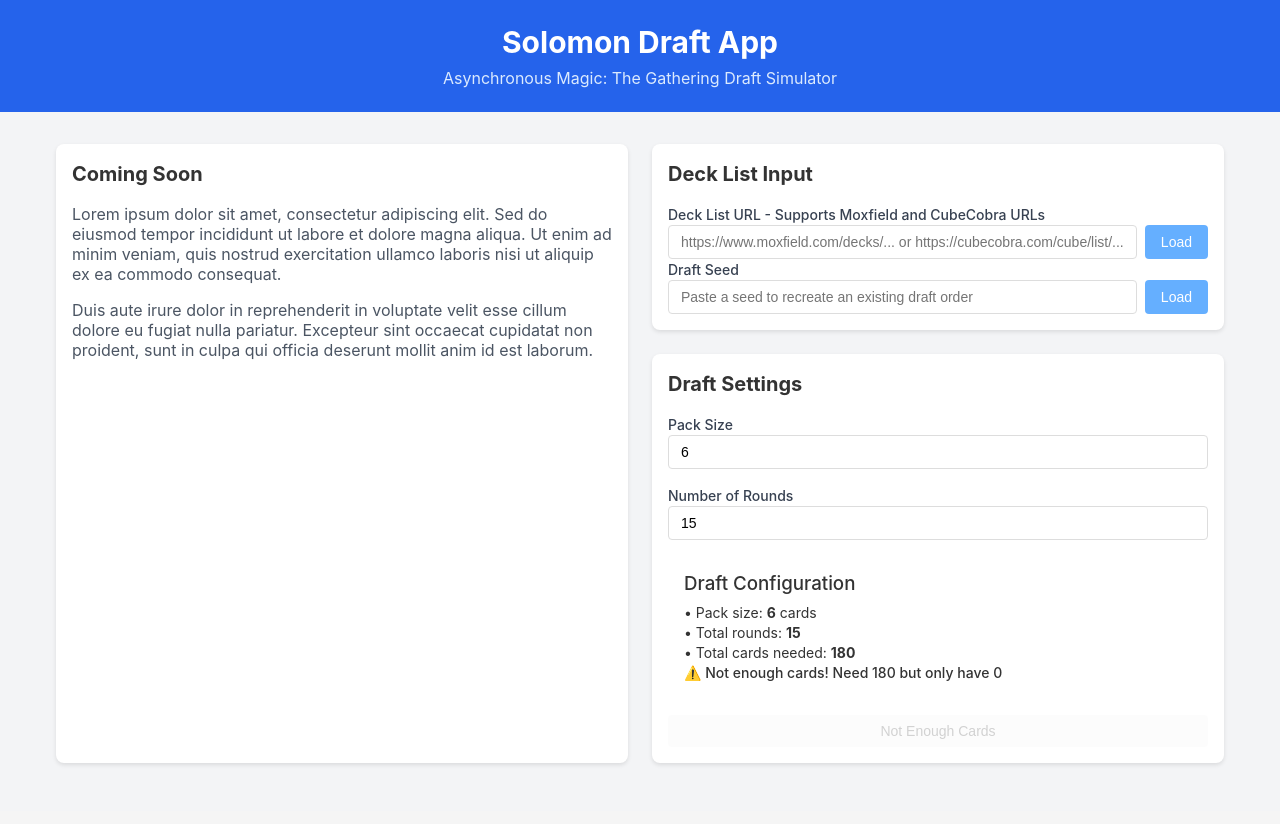
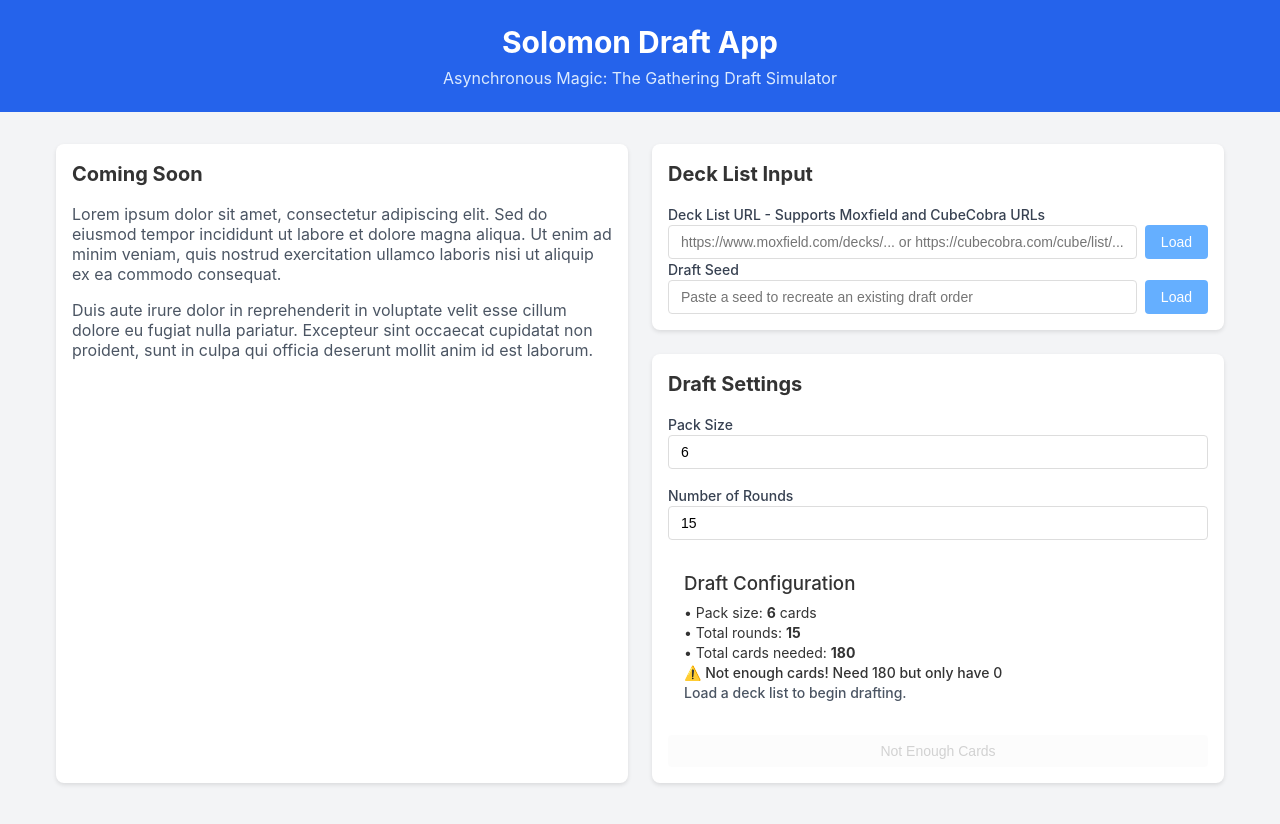
Before and after one commit to wrongstuff/Solomon_Draft, a React (Vite) app: page / in a window 1280 px wide. Shown: the top 824 px of the page. Built offline with nearby package versions, Linux system fonts and the light colour scheme.

Commit message:
updated UI more

```diff
--- a/src/components/DeckInputForm.tsx
+++ b/src/components/DeckInputForm.tsx
@@ -126,17 +126,6 @@ export const DeckInputForm: React.FC<DeckInputFormProps> = ({ onDeckInput, onLoa
 
       </form>
 
-      {parsedDeckList && (
-        <div className="mt-6 bg-green-50 border border-green-200 rounded p-4">
-          <h3 className="font-medium text-green-900 mb-2">✓ Deck List Loaded Successfully</h3>
-          <div className="text-sm text-green-800 space-y-1">
-            <p><strong>Source:</strong> {parsedDeckList.type === 'moxfield' ? 'Moxfield' : 'CubeCobra'}</p>
-            <p><strong>Total Cards:</strong> {parsedDeckList.cards.length}</p>
-            <p className="text-green-600">Ready to configure draft settings below!</p>
-          </div>
-
-        </div>
-      )}
 
       {/* Seed Input Section */}
       <div className="mt-6">
--- a/src/components/DraftSettings.tsx
+++ b/src/components/DraftSettings.tsx
@@ -98,13 +98,28 @@ export const DraftSettings: React.FC<DraftSettingsProps> = ({ onStartDraft, isLo
 
         <div className={`border rounded p-4 ${hasEnoughCards ? 'bg-green-50 border-green-200' : 'bg-red-50 border-red-200'}`}>
           <h3 className={`font-medium mb-2 ${hasEnoughCards ? 'text-green-900' : 'text-red-900'}`}>
-            Draft Configuration
+            {hasDeckList ? '✓ Deck List Loaded Successfully' : 'Draft Configuration'}
           </h3>
           <div className={`text-sm space-y-1 ${hasEnoughCards ? 'text-green-800' : 'text-red-800'}`}>
+            {hasDeckList && (
+              <>
+                <p>• Source: <strong>{parsedDeckList?.type === 'moxfield' ? 'Moxfield' : parsedDeckList?.type === 'cubecobra' ? 'CubeCobra' : 'Seed'}</strong></p>
+                <p>• Total Cards: <strong>{parsedDeckList?.cards.length || 0}</strong></p>
+              </>
+            )}
             <p>• Pack size: <strong>{packSize}</strong> cards</p>
             <p>• Total rounds: <strong>{numberOfRounds}</strong></p>
             <p>• Total cards needed: <strong>{totalCardsNeeded}</strong></p>
             <p className="font-medium">{validationMessage}</p>
+            {hasEnoughCards && hasDeckList && (
+              <p className="text-green-600 font-medium">Ready to start your draft!</p>
+            )}
+            {!hasEnoughCards && hasDeckList && (
+              <p className="text-red-600 font-medium">Please load a larger deck list or reduce settings.</p>
+            )}
+            {!hasDeckList && (
+              <p className="text-gray-600 font-medium">Load a deck list to begin drafting.</p>
+            )}
           </div>
         </div>
 
```
